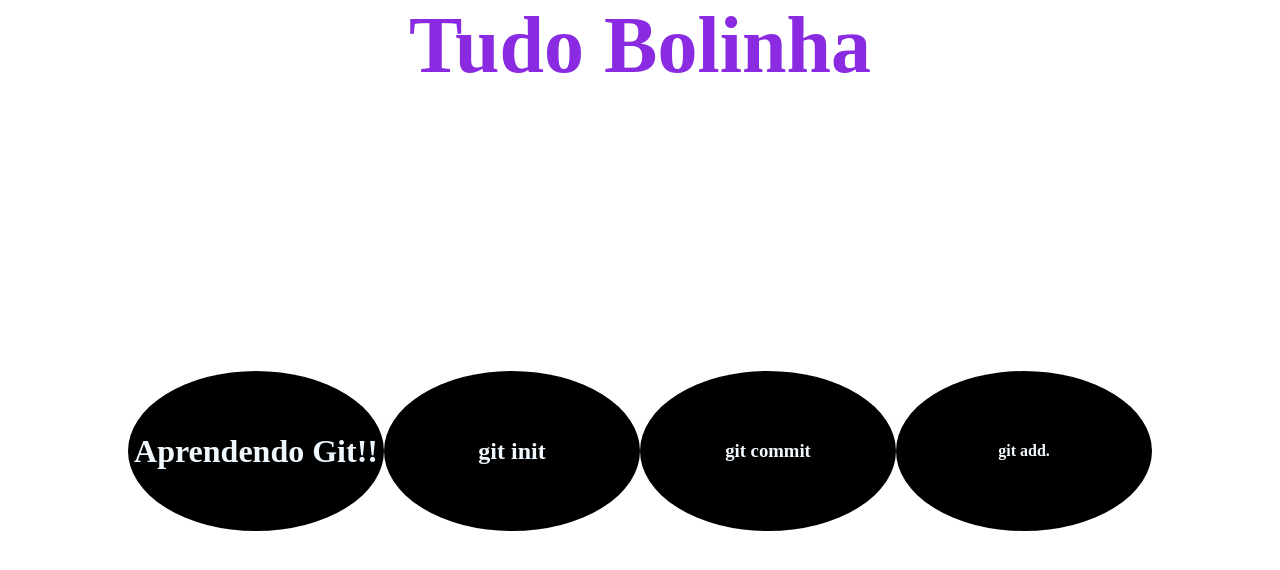
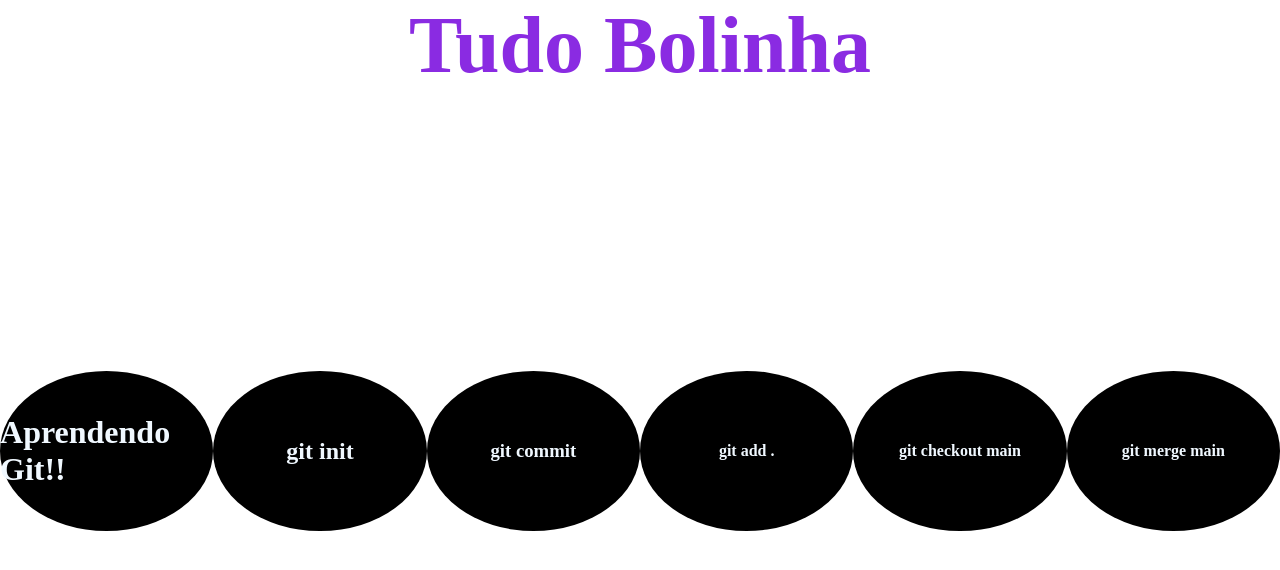
Before and after one commit to btrindadefm/git-aprendendo, a plain HTML site: page index.html in a window 1280 px wide. Drawn offline with Linux system fonts and the light colour scheme.

Commit message:
Acabeeeei

```diff
--- a/index.html
+++ b/index.html
@@ -59,7 +59,13 @@
             <h3>git commit</h3>
         </div>
         <div>
-            <h4>git add.</h4>
+            <h4>git add .</h4>
+        </div>
+        <div>
+            <h4>git checkout main</h4>
+        </div>
+        <div>
+            <h4>git merge main</h4>
         </div>
     </div>
 
```
